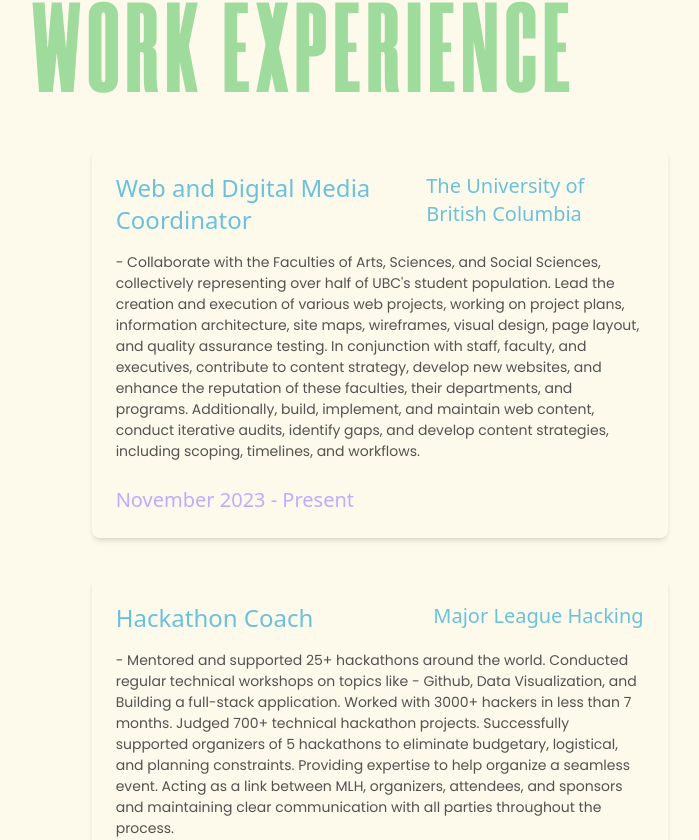
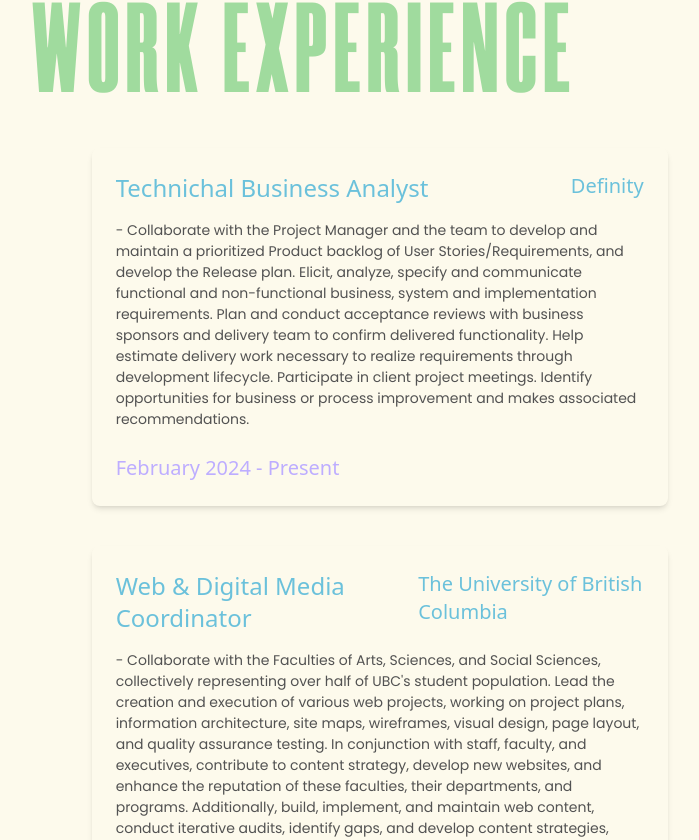
Before and after one commit to shreyasichauhan19/ShreyasiChauhan, a React (Vite) app: page / in a window 1280 px wide. Shown: the part 1760-2600 px from the top of the page, without its empty margins (184-883 px from the left). Built offline with nearby package versions, Linux system fonts and the light colour scheme; a web font is replaced by a local one.

Commit message:
Add new work exp

```diff
--- a/package.json
+++ b/package.json
@@ -50,6 +50,7 @@
     "vite": "^4.2.0"
   },
   "devDependencies": {
+    "@babel/traverse": "^7.24.1",
     "@types/react": "^18.0.28",
     "eslint": "^8.42.0",
     "eslint-config-airbnb": "^19.0.4",
--- a/src/Pages/WorkExperience.jsx
+++ b/src/Pages/WorkExperience.jsx
@@ -6,10 +6,16 @@
 const WorkExperiencePage = () => {
   const workExperienceData = [
     {
-      jobTitle: 'Web and Digital Media Coordinator',
+      jobTitle: 'Technichal Business Analyst',
+      company: 'Definity',
+      description: " - Collaborate with the Project Manager and the team to develop and maintain a prioritized Product backlog of User Stories/Requirements, and develop the Release plan. Elicit, analyze, specify and communicate functional and non-functional business, system and implementation requirements. Plan and conduct acceptance reviews with business sponsors and delivery team to confirm delivered functionality. Help estimate delivery work necessary to realize requirements through development lifecycle. Participate in client project meetings. Identify opportunities for business or process improvement and makes associated recommendations.", // Add your description here
+      date: 'February 2024 - Present',
+    },
+    {
+      jobTitle: 'Web & Digital Media Coordinator',
       company: 'The University of British Columbia',
-      description: " - Collaborate with the Faculties of Arts, Sciences, and Social Sciences, collectively representing over half of UBC's student population. Lead the creation and execution of various web projects, working on project plans, information architecture, site maps, wireframes, visual design, page layout, and quality assurance testing. In conjunction with staff, faculty, and executives, contribute to content strategy, develop new websites, and enhance the reputation of these faculties, their departments, and programs. Additionally, build, implement, and maintain web content, conduct iterative audits, identify gaps, and develop content strategies, including scoping, timelines, and workflows.", // Add your description here
-      date: 'November 2023 - Present',
+      description: " - Collaborate with the Faculties of Arts, Sciences, and Social Sciences, collectively representing over half of UBC's student population. Lead the creation and execution of various web projects, working on project plans, information architecture, site maps, wireframes, visual design, page layout, and quality assurance testing. In conjunction with staff, faculty, and executives, contribute to content strategy, develop new websites, and enhance the reputation of these faculties, their departments, and programs. Additionally, build, implement, and maintain web content, conduct iterative audits, identify gaps, and develop content strategies, including scoping, timelines, and workflows. Perform a variety of project related activities, including analysis or preparation of documentation and presentations.", // Add your description here
+      date: 'November 2023 - February 2024',
     },
     {
       jobTitle: 'Hackathon Coach',
```
